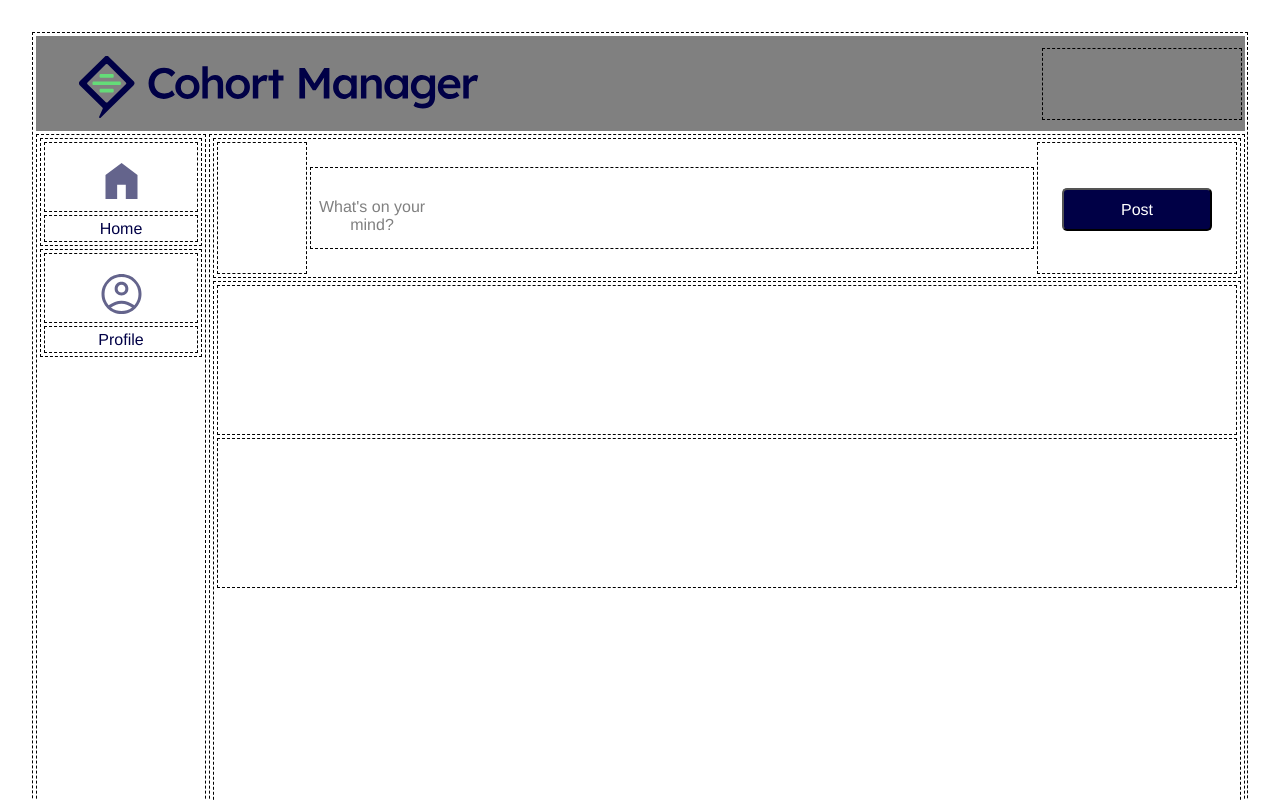
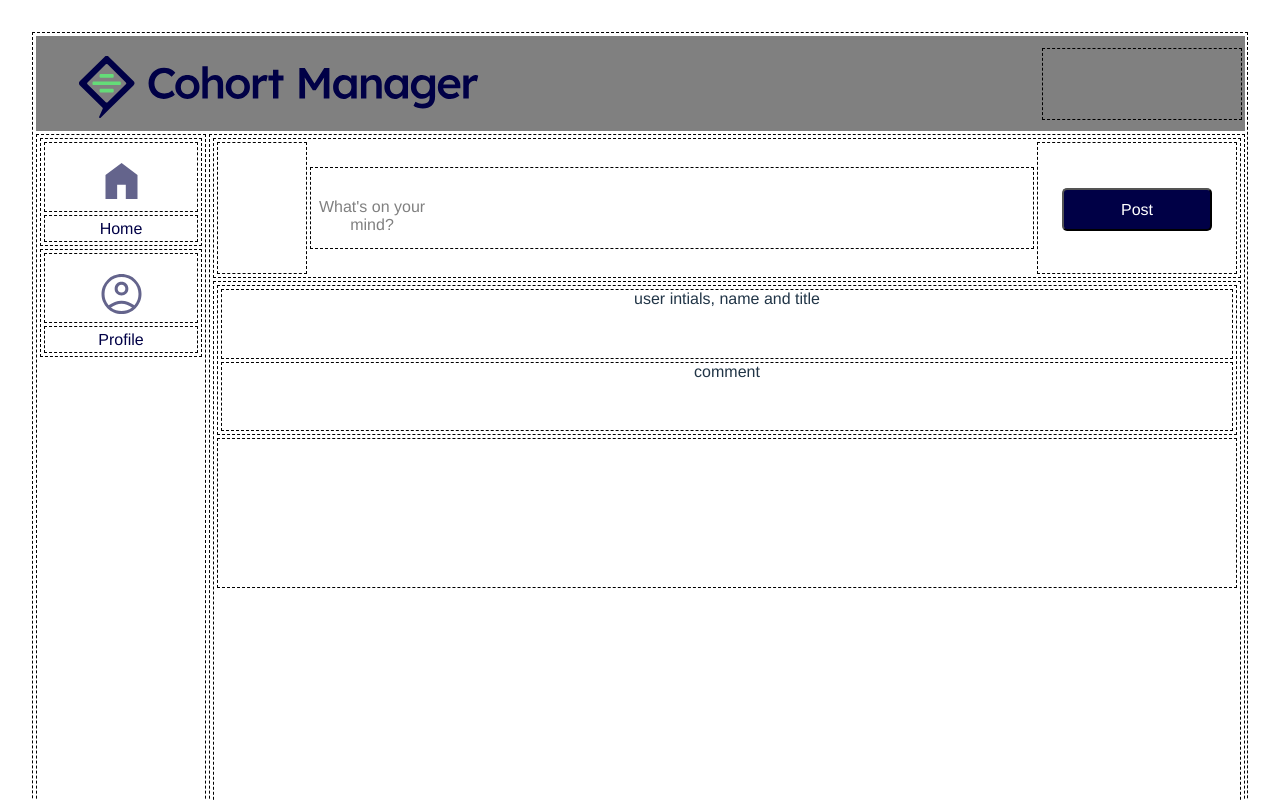
Before and after one commit to boolean-uk/react-cohort-dashboard-challenge, a React (Vite) app: page / in a window 1280 px wide. Shown: the top 800 px of the page. Built offline with nearby package versions, Linux system fonts and the light colour scheme.

Commit message:
wip main

```diff
--- a/src/App.jsx
+++ b/src/App.jsx
@@ -55,8 +55,8 @@ function App() {
           </div>
           <div className="commentContainer">
             <div className="commentSection">
-              <div className="userInfoCon"></div>
-              <div className="comment"></div>
+              <div className="userInfoCon">user intials, name and title</div>
+              <div className="comment">comment</div>
             </div>
             <div className="addAComment"></div>
           </div>
--- a/src/index.css
+++ b/src/index.css
@@ -208,6 +208,24 @@
 .commentSection {
   grid-area: commentSection;
   border: black dashed 1px;
+
+  display: grid;
+  grid-template:
+    "userInfoCon"
+    "comment";
+  grid-template-rows: auto auto;
+  gap: 3px;
+  padding: 3px;
+}
+
+.userInfoCon {
+  grid-area: userInfoCon;
+  border: black dashed 1px;
+}
+
+.comment {
+  grid-area: comment;
+  border: black dashed 1px;
 }
 
 .addAComment {
```
